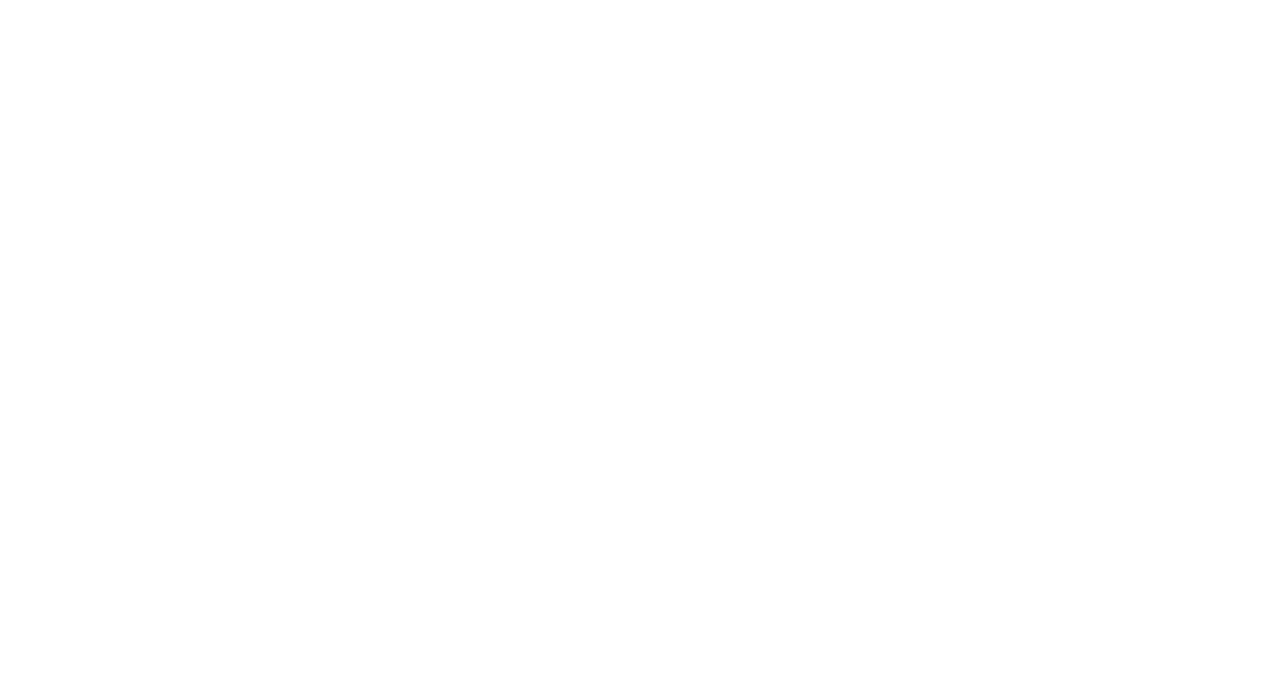
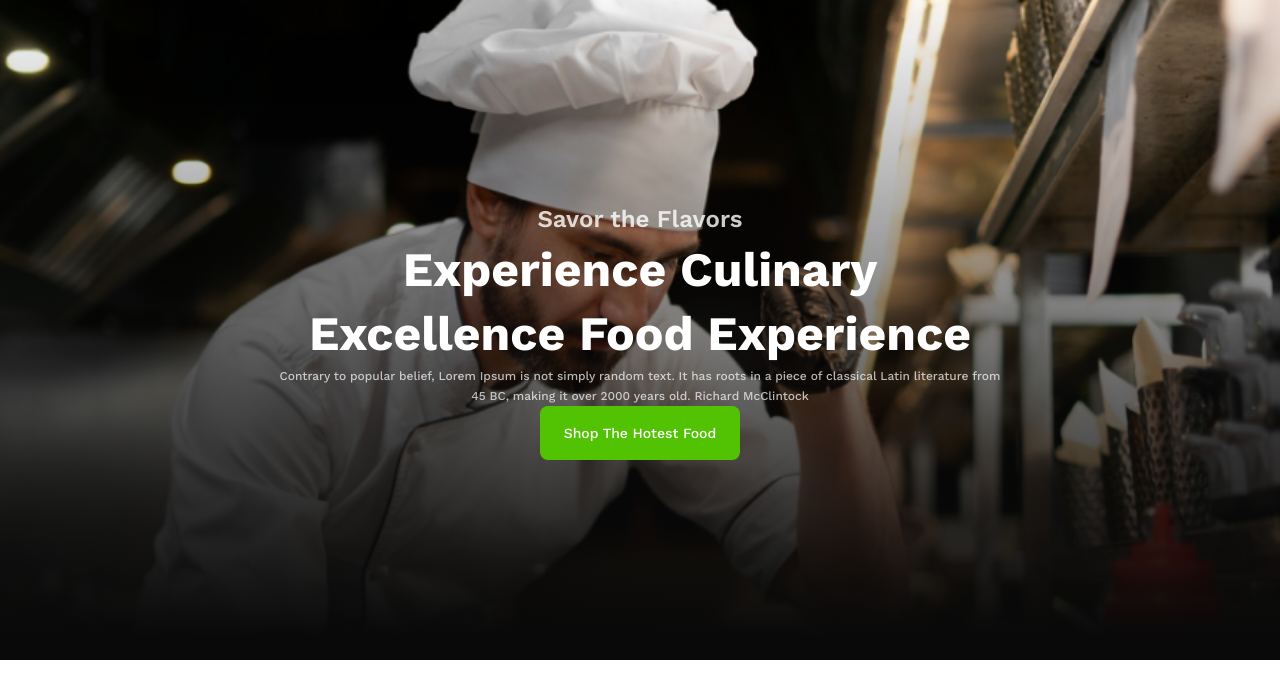
Before and after one commit to mohsyn007/Food-Resturant, a plain HTML site: page index.html in a window 1280 px wide. Drawn offline with nearby package versions, Linux system fonts and the light colour scheme.

Commit message:
hero section done

```diff
--- a/Style/style.css
+++ b/Style/style.css
@@ -0,0 +1,67 @@
+@import url('https://fonts.googleapis.com/css2?family=Work+Sans:ital,wght@0,100..900;1,100..900&display=swap');
+/* font-family: "Work Sans", sans-serif; */
+*{
+    margin: 0;
+    padding: 0;
+}
+.btn-container{
+    text-align: center;
+}
+.btn{
+    padding: 18px 24px 18px 24px;
+    color: rgb(255, 255, 255);
+font-family: Work Sans;
+font-size: 14px;
+font-weight: 500;
+line-height: 18px;
+letter-spacing: 0%;
+text-align: center;
+border-radius: 8px;
+
+background: rgb(82, 195, 3);
+border: none;
+}
+#hero{
+    height: 660px;
+    background-image: linear-gradient(0.00deg, rgb(9, 9, 9) 3.482%,rgba(16, 16, 16, 0) 101.632%), url("../assets/hero-bg.png");
+    background-size: cover;
+    background-position: center;
+    display: flex;
+    justify-content: center;
+    align-items: center;
+}
+#hero .hero-content{
+    width: 735px;
+    margin: 0 auto;
+}
+#hero .hero-content .sub-title{
+    color: rgb(255, 255, 255);
+font-family: Work Sans;
+font-size: 24px;
+font-weight: 600;
+line-height: 38px;
+letter-spacing: 0%;
+text-align: center;
+opacity: 0.8;
+
+}
+#hero .hero-content .title{
+    color: rgb(255, 255, 255);
+font-family: Work Sans;
+font-size: 48px;
+font-weight: 700;
+line-height: 64px;
+letter-spacing: 0%;
+text-align: center;
+}
+#hero .hero-content .description{
+    color: rgb(255, 255, 255);
+    font-family: Work Sans;
+    font-size: 12px;
+    font-weight: 500;
+    line-height: 20px;
+    letter-spacing: 0%;
+    text-align: center;
+    opacity: 0.7;
+
+}
--- a/index.html
+++ b/index.html
@@ -4,8 +4,19 @@
     <meta charset="UTF-8">
     <meta name="viewport" content="width=device-width, initial-scale=1.0">
     <title>Food Resturant</title>
+    <link rel="stylesheet" href="Style/style.css">
 </head>
 <body>
+    <section id="hero">
+        <div class="hero-content">
+            <p class="sub-title">Savor the Flavors</p>
+            <h1 class="title">Experience Culinary Excellence Food Experience</h1>
+            <p class="description">Contrary to popular belief, Lorem Ipsum is not simply random text. It has roots in a piece of classical Latin literature from 45 BC, making it over 2000 years old. Richard McClintock</p>
+            <div class="btn-container">
+                <button class="btn">Shop The Hotest Food</button>
+            </div>
+        </div>
+    </section>
 
 </body>
 </html>
```
